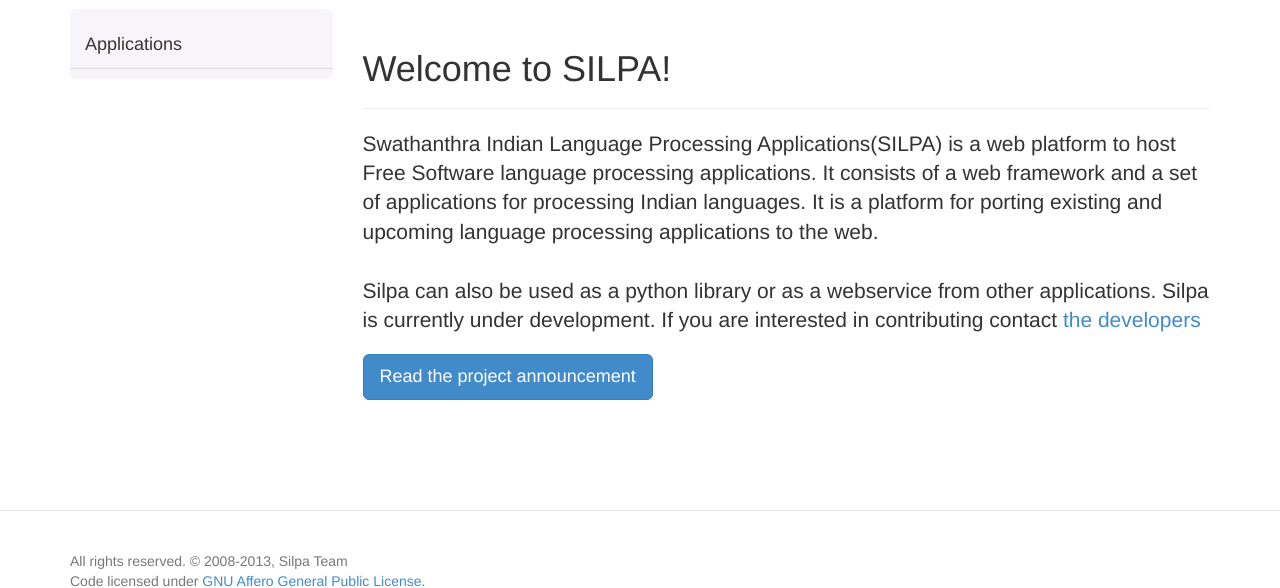
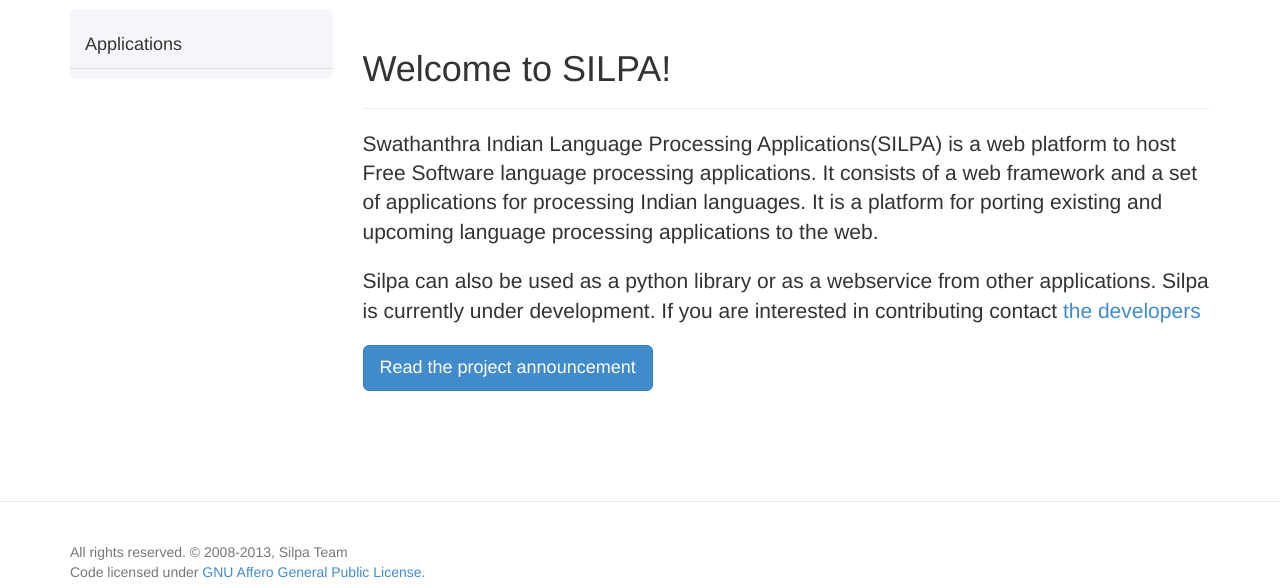
Before and after one commit to libindic/Silpa-Flask, a Python web app: template templates/index.html in a window 1280 px wide. Shown: the part 51-639 px from the top of the page. Run offline with Jinja, Linux system fonts and the light colour scheme; the template is opened without the code that fills it, so the values that code supplies are empty; some libraries are stand-ins or nearby versions.

Commit message:
using p tag instead of multiple br tags in index page

```diff
--- a/templates/index.html
+++ b/templates/index.html
@@ -5,9 +5,8 @@
   <h1>Welcome to SILPA!</h1>
 </div>
 <div>
-  <p class="lead">Swathanthra Indian Language Processing Applications(SILPA) is a web platform to host Free Software language processing applications. It consists of a web framework and a set of applications for processing Indian languages. It is a platform for porting existing and upcoming language processing applications to the web.
-  <br><br>
-  Silpa can also be used as a python library or as a webservice from other applications. Silpa is currently under development. If you are interested in contributing contact  <a href="{{url_for('contact')}}">the developers</a></p>
+  <p class="lead">Swathanthra Indian Language Processing Applications(SILPA) is a web platform to host Free Software language processing applications. It consists of a web framework and a set of applications for processing Indian languages. It is a platform for porting existing and upcoming language processing applications to the web.</p>
+  <p class="lead">Silpa can also be used as a python library or as a webservice from other applications. Silpa is currently under development. If you are interested in contributing contact  <a href="{{url_for('contact')}}">the developers</a></p>
   <p>
     <a class="btn btn-primary btn-lg" href="http://thottingal.in/blog/2009/06/16/announcing-project-silpa/">Read the project announcement</a>
   </p>
```
